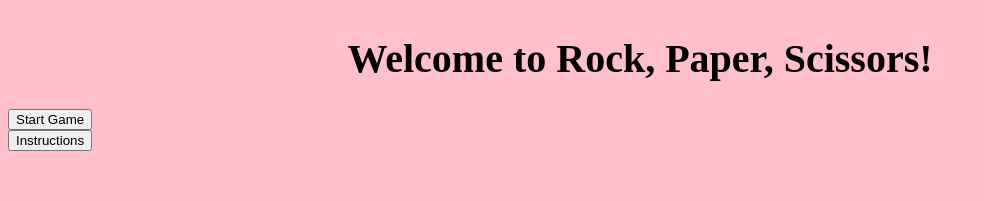
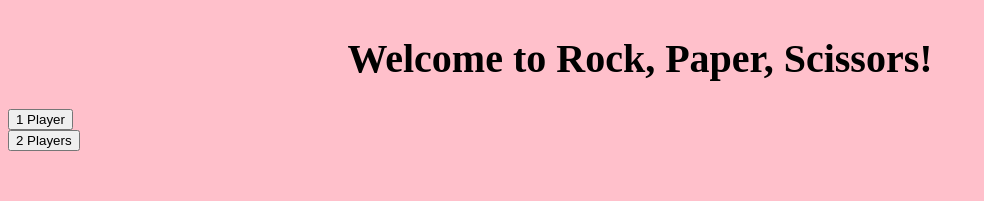
Before and after one commit to tee-24/Rock-Paper-Scissors, a plain HTML site: page index.html in a window 1280 px wide. Both pictures are taken after a click on the button "Start Game". Shown: the top 201 px of the page, without its empty margins (0-984 px from the left). Drawn offline with Linux system fonts and the light colour scheme.

Commit message:
Add event listeners for document loading and start game button

```diff
--- /dev/null
+++ b/assets/js/script.js
@@ -0,0 +1,13 @@
+// Wait for the DOM to finish loading before running the game
+document.addEventListener("DOMContentLoaded", () => {
+
+    // Get the button elements and add event listeners to them
+    document.getElementById('start-game').addEventListener('click', () => {
+
+        let options = document.querySelector('.game-area');
+        let playerOptions = `<a href="game.html"><button class="btn">1 Player</button></a><br>
+        <a href="twoplayer.html"><button class="btn">2 Players</button></a>`;
+
+        options.innerHTML = playerOptions;
+        });
+    });
--- a/index.html
+++ b/index.html
@@ -48,6 +48,7 @@
     <footer>
         Made for educational purposes
     </footer>
+    <script src="assets/js/script.js"></script>
 </body>
 
 </html>
```
